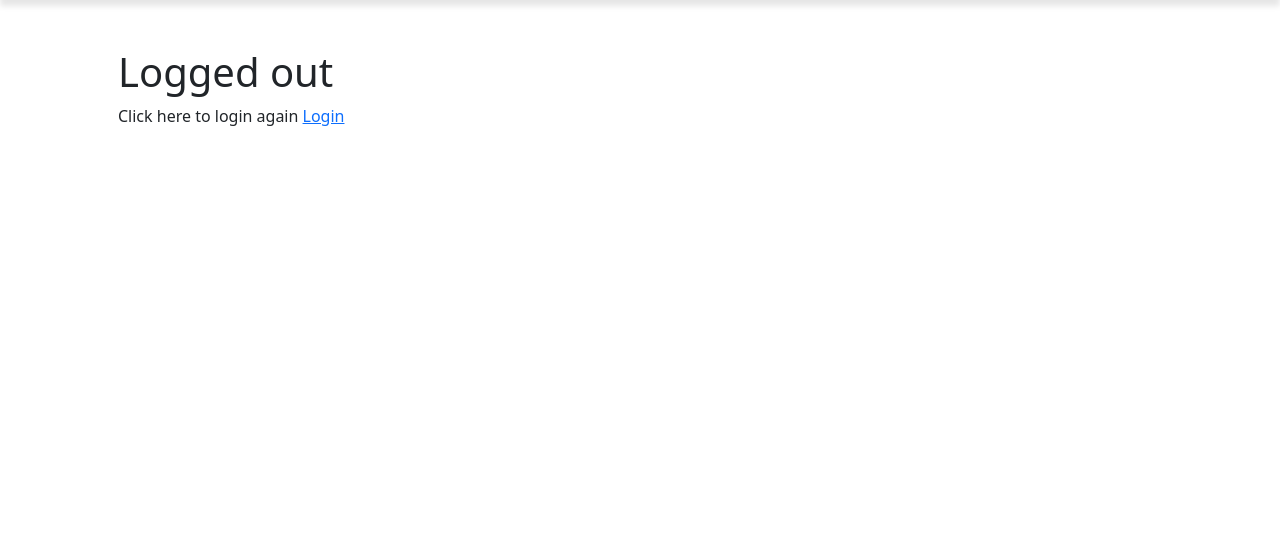
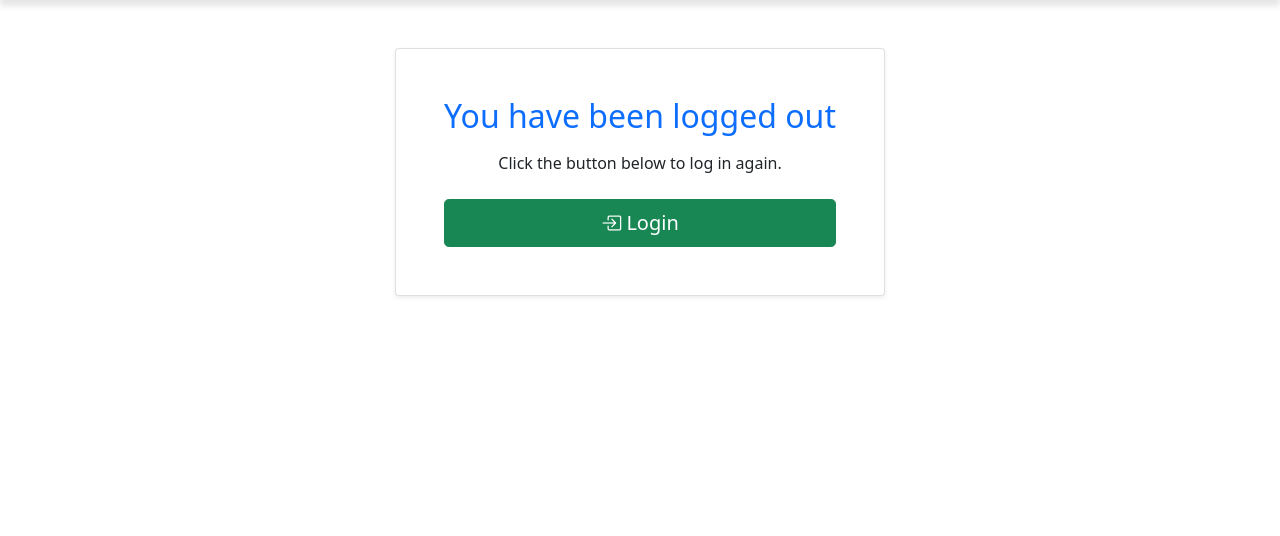
Before and after one commit to sachavskyi/culinary-system, a Django app: template templates/registration/logged_out.html in a window 1280 px wide. Shown: the part 56-592 px from the top of the page. Run offline with Django 5.2, Linux system fonts and the light colour scheme; the template is opened without the code that fills it, so the values that code supplies are empty.

Commit message:
feat: improve logged out page UI

```diff
--- a/templates/registration/logged_out.html
+++ b/templates/registration/logged_out.html
@@ -1,6 +1,13 @@
 {% extends "base.html" %}
 
 {% block content %}
-  <h1>Logged out</h1>
-  <p>Click here to login again <a href={% url "login" %}>Login</a></p>
+  <div class="d-flex flex-column justify-content-center align-items-center min-vh-50">
+    <div class="card shadow-sm p-5 text-center">
+      <h2 class="mb-3 text-primary">You have been logged out</h2>
+      <p class="mb-4">Click the button below to log in again.</p>
+      <a href="{% url 'login' %}" class="btn btn-success btn-lg">
+        <i class="bi bi-box-arrow-in-right"></i> Login
+      </a>
+    </div>
+  </div>
 {% endblock %}
```
